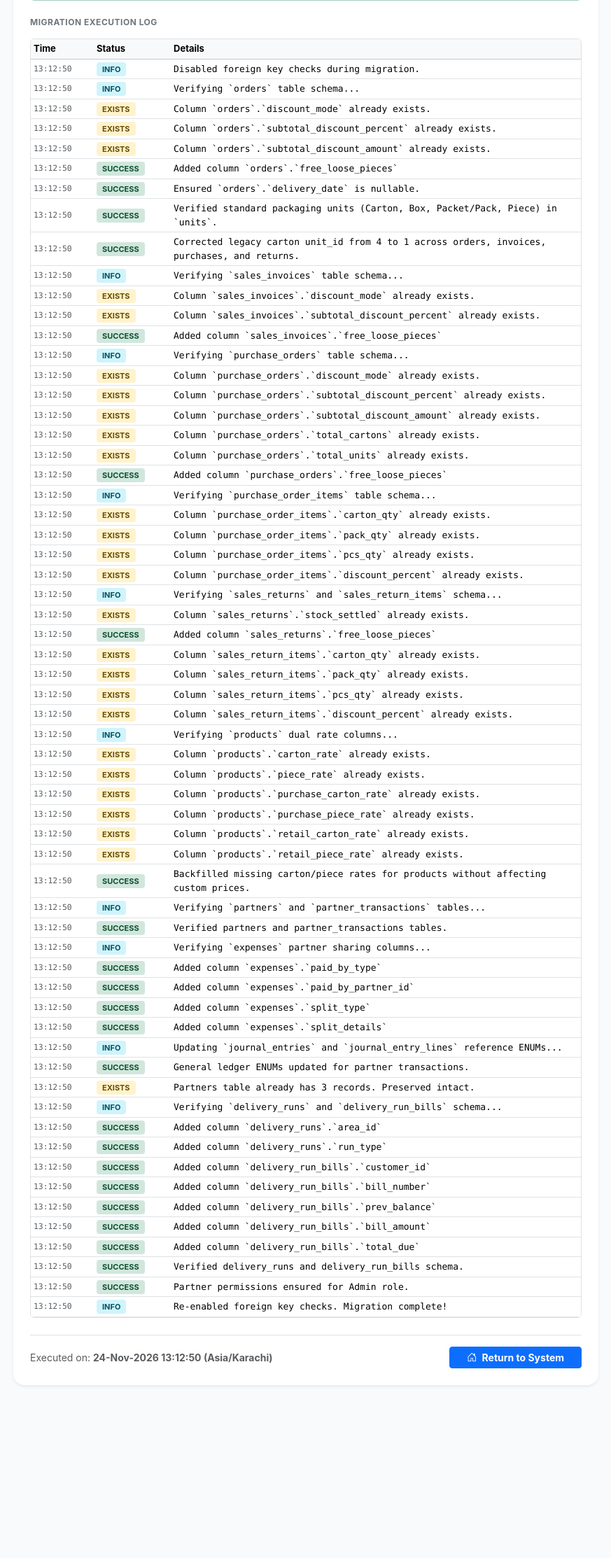
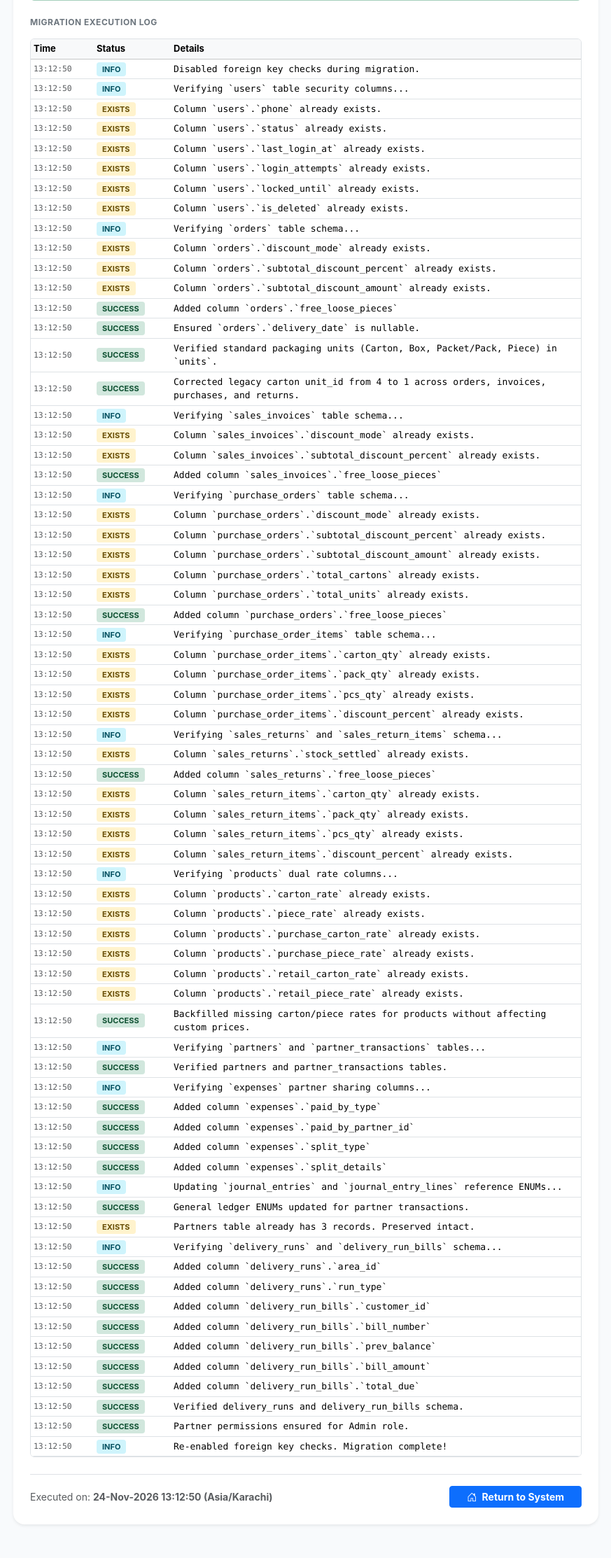
Before and after one commit to laiqahmadkhawaja/DMS, a PHP site: page /Distribution/database/migrate_server_updates.php in a window 1280 px wide. Shown: the part 301-2527 px from the top of the page at 70% size, without its empty margins (203-1076 px from the left). Before the commit the page ends 2281 px from the top, so only its background shows below. Run offline with PHP 8.4, Linux system fonts and the light colour scheme; data comes from the database, SQL or seed files in the repository; some libraries are stand-ins or nearby versions.

Commit message:
fix(auth): auto-heal users table security columns and support graceful fallback on incomplete schemas

```diff
--- a/database/migrate_server_updates.php
+++ b/database/migrate_server_updates.php
@@ -48,6 +48,17 @@ try {
             return false;
         }
     }
+
+    // --------------------------------------------------------------------------
+    // 0. USERS & SECURITY TABLE
+    // --------------------------------------------------------------------------
+    add_log('info', 'Verifying `users` table security columns...');
+    safe_add_column($db, 'users', 'phone', "VARCHAR(25) DEFAULT NULL AFTER `full_name`");
+    safe_add_column($db, 'users', 'status', "ENUM('active', 'inactive') NOT NULL DEFAULT 'active' AFTER `phone`");
+    safe_add_column($db, 'users', 'last_login_at', "DATETIME DEFAULT NULL AFTER `status`");
+    safe_add_column($db, 'users', 'login_attempts', "INT NOT NULL DEFAULT 0 AFTER `last_login_at`");
+    safe_add_column($db, 'users', 'locked_until', "DATETIME DEFAULT NULL AFTER `login_attempts`");
+    safe_add_column($db, 'users', 'is_deleted', "TINYINT(1) NOT NULL DEFAULT 0 AFTER `locked_until`");
 
     // --------------------------------------------------------------------------
     // 1. ORDERS TABLE
--- a/includes/auth.php
+++ b/includes/auth.php
@@ -67,6 +67,49 @@ function require_login(): void {
 }
 
 /**
+ * Safely inspect and auto-heal missing columns in the `users` table
+ * Ensures login never fails due to schema drift or incomplete table setups.
+ *
+ * @return array List of column names present in the `users` table
+ */
+function get_users_table_columns(): array {
+    static $cols = null;
+    if ($cols !== null) {
+        return $cols;
+    }
+
+    try {
+        $db = db();
+        $stmt = $db->query("SHOW COLUMNS FROM `users`");
+        $cols = $stmt->fetchAll(PDO::FETCH_COLUMN, 0);
+    } catch (\Throwable $e) {
+        $cols = ['id', 'username', 'email', 'password_hash', 'full_name'];
+    }
+
+    $definitions = [
+        'phone'          => "VARCHAR(25) DEFAULT NULL AFTER `full_name`",
+        'status'         => "ENUM('active', 'inactive') NOT NULL DEFAULT 'active' AFTER `phone`",
+        'last_login_at'  => "DATETIME DEFAULT NULL AFTER `status`",
+        'login_attempts' => "INT NOT NULL DEFAULT 0 AFTER `last_login_at`",
+        'locked_until'   => "DATETIME DEFAULT NULL AFTER `login_attempts`",
+        'is_deleted'     => "TINYINT(1) NOT NULL DEFAULT 0 AFTER `locked_until`"
+    ];
+
+    foreach ($definitions as $col => $def) {
+        if (!in_array($col, $cols, true)) {
+            try {
+                $db->exec("ALTER TABLE `users` ADD COLUMN `{$col}` {$def}");
+                $cols[] = $col;
+            } catch (\Throwable $t) {
+                // If ALTER TABLE fails due to restricted host permissions, allow dynamic query fallback
+            }
+        }
+    }
+
+    return $cols;
+}
+
+/**
  * Attempt user login with rate limiting & lockouts
  *
  * @param string $username
@@ -80,18 +123,37 @@ function attempt_login(string $username, string $password): array {
     }
 
     try {
-        $stmt = db()->prepare("
-            SELECT id, username, email, password_hash, full_name, status, login_attempts, locked_until
-            FROM users
-            WHERE username = ? AND is_deleted = 0
-            LIMIT 1
-        ");
+        $cols = get_users_table_columns();
+        $hasDeleted   = in_array('is_deleted', $cols, true);
+        $hasAttempts  = in_array('login_attempts', $cols, true);
+        $hasLocked    = in_array('locked_until', $cols, true);
+        $hasStatus    = in_array('status', $cols, true);
+        $hasLastLogin = in_array('last_login_at', $cols, true);
+
+        // Build SELECT dynamically based on existing columns
+        $fields = ['id', 'username', 'email', 'password_hash', 'full_name'];
+        if ($hasStatus)   $fields[] = 'status';
+        if ($hasAttempts) $fields[] = 'login_attempts';
+        if ($hasLocked)   $fields[] = 'locked_until';
+
+        $where = "WHERE username = ?";
+        if ($hasDeleted) {
+            $where .= " AND is_deleted = 0";
+        }
+
+        $sql = "SELECT " . implode(', ', $fields) . " FROM users {$where} LIMIT 1";
+        $stmt = db()->prepare($sql);
         $stmt->execute([$username]);
         $user = $stmt->fetch();
 
         if (!$user) {
             return ['success' => false, 'message' => 'Invalid username or password.'];
         }
+
+        // Fill safe defaults for any missing columns
+        if (!isset($user['status'])) $user['status'] = 'active';
+        if (!isset($user['login_attempts'])) $user['login_attempts'] = 0;
+        if (!isset($user['locked_until'])) $user['locked_until'] = null;
 
         // Check account status
         if ($user['status'] !== 'active') {
@@ -111,20 +173,38 @@ function attempt_login(string $username, string $password): array {
             if ($attempts >= 5) {
                 $lockedUntil = date('Y-m-d H:i:s', time() + (15 * 60)); // Lock for 15 minutes
             }
-            $upd = db()->prepare("UPDATE users SET login_attempts = ?, locked_until = ? WHERE id = ?");
-            $upd->execute([$attempts, $lockedUntil, $user['id']]);
+
+            if ($hasAttempts && $hasLocked) {
+                $upd = db()->prepare("UPDATE users SET login_attempts = ?, locked_until = ? WHERE id = ?");
+                $upd->execute([$attempts, $lockedUntil, $user['id']]);
+            } elseif ($hasAttempts) {
+                $upd = db()->prepare("UPDATE users SET login_attempts = ? WHERE id = ?");
+                $upd->execute([$attempts, $user['id']]);
+            }
 
             log_audit('login_failed', 'auth', $user['id'], "Failed login attempt ({$attempts}) for user: {$username}");
             return ['success' => false, 'message' => 'Invalid username or password.'];
         }
 
         // Password verified - reset attempts and update login time
-        $upd = db()->prepare("
-            UPDATE users
-            SET login_attempts = 0, locked_until = NULL, last_login_at = NOW()
-            WHERE id = ?
-        ");
-        $upd->execute([$user['id']]);
+        $updateSets = [];
+        $updateParams = [];
+        if ($hasAttempts) {
+            $updateSets[] = "login_attempts = 0";
+        }
+        if ($hasLocked) {
+            $updateSets[] = "locked_until = NULL";
+        }
+        if ($hasLastLogin) {
+            $updateSets[] = "last_login_at = NOW()";
+        }
+
+        if (!empty($updateSets)) {
+            $updSql = "UPDATE users SET " . implode(', ', $updateSets) . " WHERE id = ?";
+            $updateParams[] = $user['id'];
+            $upd = db()->prepare($updSql);
+            $upd->execute($updateParams);
+        }
 
         // Load roles
         $stmtRoles = db()->prepare("
--- a/login.php
+++ b/login.php
@@ -9,6 +9,11 @@ require_once __DIR__ . '/config/config.php';
 // If user already authenticated, redirect immediately before rendering HTML
 if (is_logged_in()) {
     redirect(APP_URL . '/dashboard.php');
+}
+
+// Proactively ensure users table has security & lockout columns
+if (function_exists('get_users_table_columns')) {
+    get_users_table_columns();
 }
 
 $error = '';
```
Also changed, not shown: database/migration_2026_11_25.sql (+10 -0 lines), database/migration_server_updates.sql (+10 -0 lines), database/migrations/2026_11_25_server_updates.php, 1 other file.
